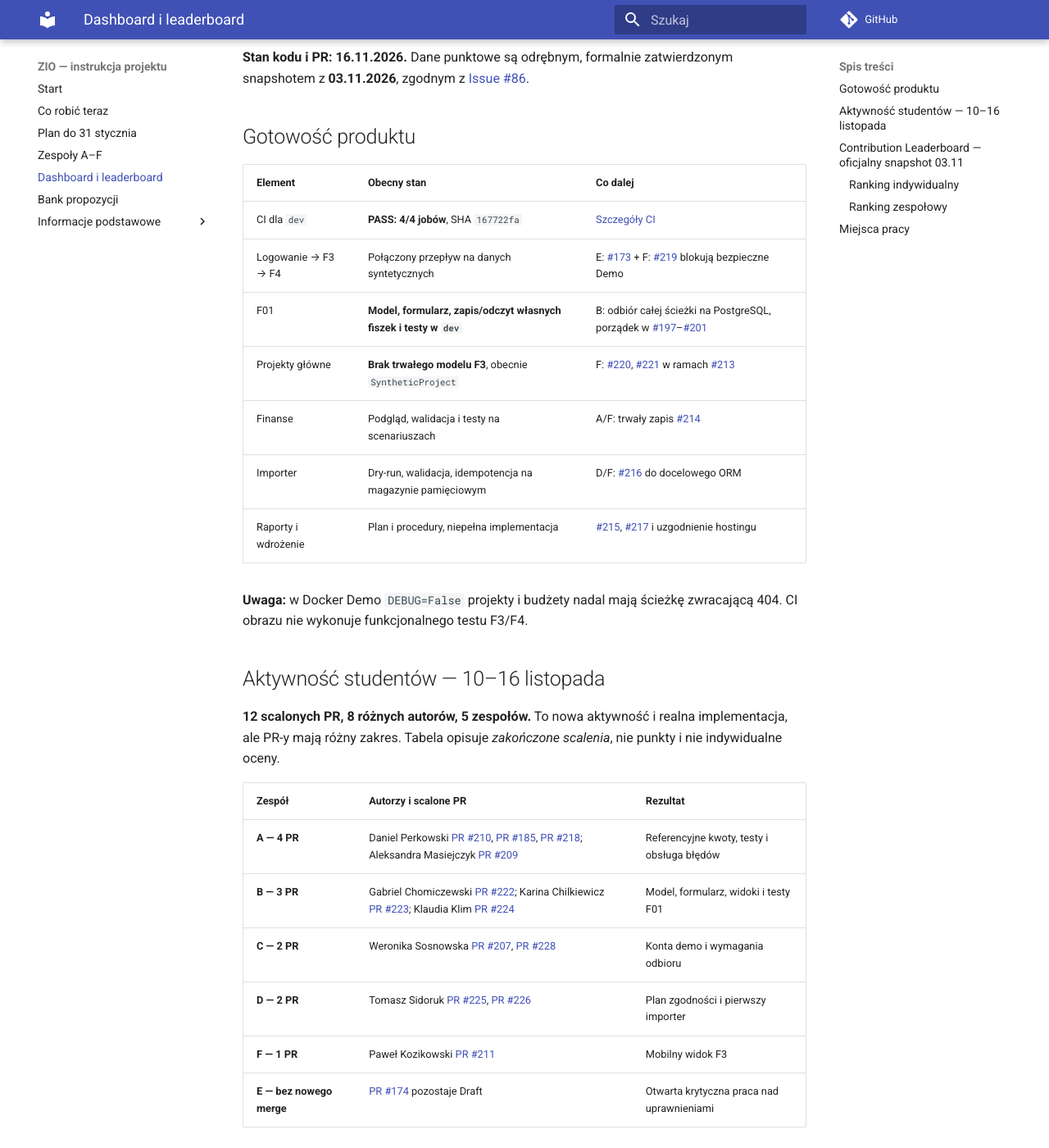
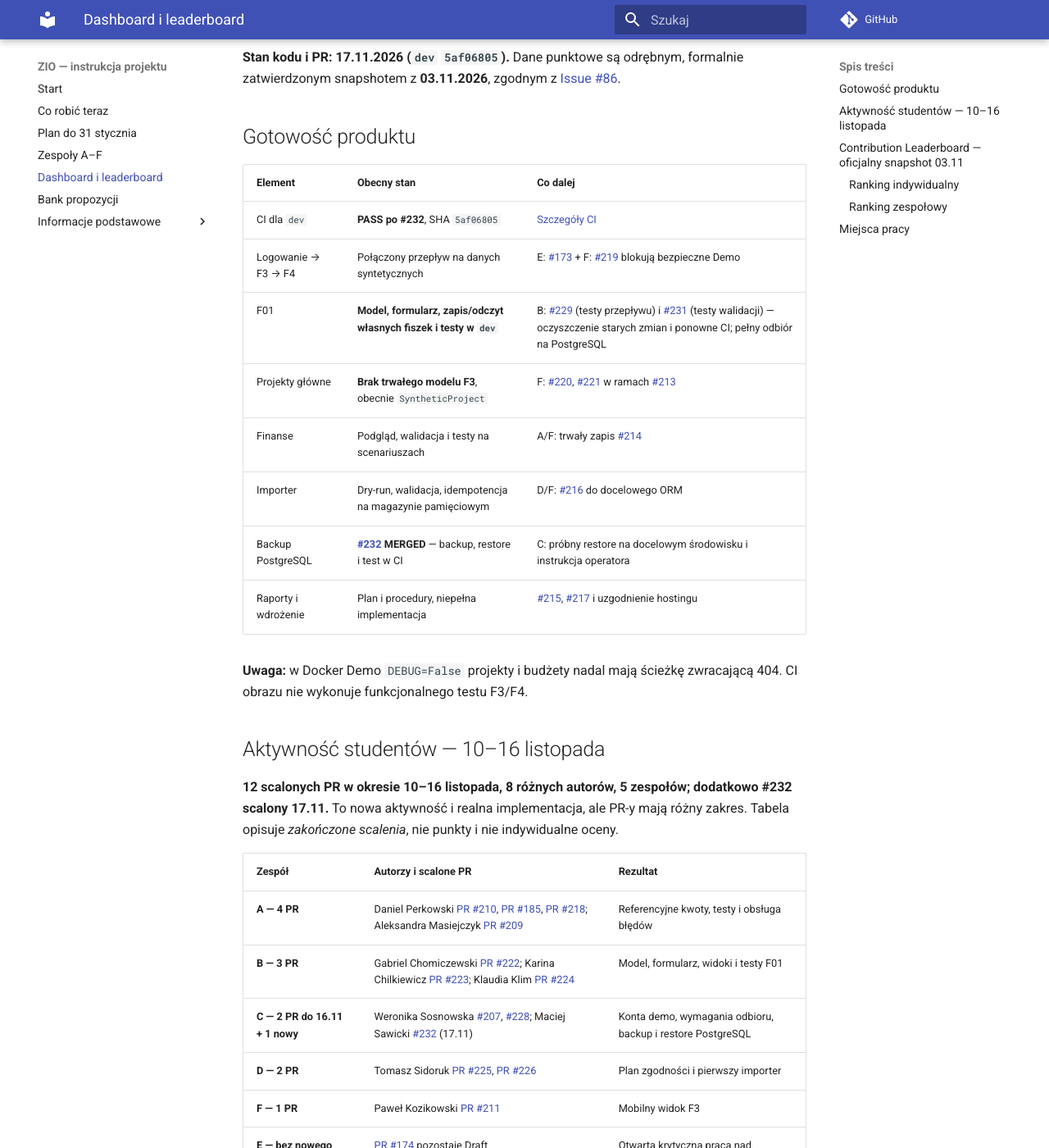
Before and after one commit to zio-wi-pb-mc/pb-science-office-manual, an MkDocs documentation site: the page built from manual/19-dashboard-projektu.md, in a window 1280 px wide and 1400 px high, scrolled down 215 px. Shown: the whole window at 82% size. Built offline with MkDocs 1.6.1 and Material for MkDocs 9.7.7, drawn with Linux system fonts in a browser that asks for light colours; comment, search, counter and statistics services are not loaded; some of the changed text lies outside the part shown.

Commit message:
docs: refresh ZIO status 17 Nov 2026

```diff
--- a/manual/19-dashboard-projektu.md
+++ b/manual/19-dashboard-projektu.md
@@ -2,31 +2,32 @@
 
 **Cel ZIO:** do **31 stycznia 2027 r.** aplikacja ma być **wdrożona, przetestowana i odebrana przez Dział Nauki**. Zespoły mogą samodzielnie wybierać zadania; wskazane Issues są propozycjami, nie przydziałami.
 
-**Stan kodu i PR: 16.11.2026.** Dane punktowe są odrębnym, formalnie zatwierdzonym snapshotem z **03.11.2026**, zgodnym z [Issue #86](https://github.com/zio-wi-pb-mc/pb-science-office/issues/86).
+**Stan kodu i PR: 17.11.2026 (`dev` `5af06805`).** Dane punktowe są odrębnym, formalnie zatwierdzonym snapshotem z **03.11.2026**, zgodnym z [Issue #86](https://github.com/zio-wi-pb-mc/pb-science-office/issues/86).
 
 ## Gotowość produktu
 
 | Element | Obecny stan | Co dalej |
 |---|---|---|
-| CI dla `dev` | **PASS: 4/4 jobów**, SHA `167722fa` | <a href="https://github.com/zio-wi-pb-mc/pb-science-office/actions/runs/43774911214">Szczegóły CI</a> |
+| CI dla `dev` | **PASS po #232**, SHA `5af06805` | <a href="https://github.com/zio-wi-pb-mc/pb-science-office/actions/">Szczegóły CI</a> |
 | Logowanie → F3 → F4 | Połączony przepływ na danych syntetycznych | E: [#173](https://github.com/zio-wi-pb-mc/pb-science-office/issues/173) + F: [#219](https://github.com/zio-wi-pb-mc/pb-science-office/issues/219) blokują bezpieczne Demo |
-| F01 | **Model, formularz, zapis/odczyt własnych fiszek i testy w `dev`** | B: odbiór całej ścieżki na PostgreSQL, porządek w [#197](https://github.com/zio-wi-pb-mc/pb-science-office/issues/197)–[#201](https://github.com/zio-wi-pb-mc/pb-science-office/issues/201) |
+| F01 | **Model, formularz, zapis/odczyt własnych fiszek i testy w `dev`** | B: [#229](https://github.com/zio-wi-pb-mc/pb-science-office/pull/229) (testy przepływu) i [#231](https://github.com/zio-wi-pb-mc/pb-science-office/pull/231) (testy walidacji) — oczyszczenie starych zmian i ponowne CI; pełny odbiór na PostgreSQL |
 | Projekty główne | **Brak trwałego modelu F3**, obecnie `SyntheticProject` | F: [#220](https://github.com/zio-wi-pb-mc/pb-science-office/issues/220), [#221](https://github.com/zio-wi-pb-mc/pb-science-office/issues/221) w ramach [#213](https://github.com/zio-wi-pb-mc/pb-science-office/issues/213) |
 | Finanse | Podgląd, walidacja i testy na scenariuszach | A/F: trwały zapis [#214](https://github.com/zio-wi-pb-mc/pb-science-office/issues/214) |
 | Importer | Dry-run, walidacja, idempotencja na magazynie pamięciowym | D/F: [#216](https://github.com/zio-wi-pb-mc/pb-science-office/issues/216) do docelowego ORM |
+| Backup PostgreSQL | **[#232](https://github.com/zio-wi-pb-mc/pb-science-office/pull/232) MERGED** — backup, restore i test w CI | C: próbny restore na docelowym środowisku i instrukcja operatora |
 | Raporty i wdrożenie | Plan i procedury, niepełna implementacja | [#215](https://github.com/zio-wi-pb-mc/pb-science-office/issues/215), [#217](https://github.com/zio-wi-pb-mc/pb-science-office/issues/217) i uzgodnienie hostingu |
 
 **Uwaga:** w Docker Demo `DEBUG=False` projekty i budżety nadal mają ścieżkę zwracającą 404. CI obrazu nie wykonuje funkcjonalnego testu F3/F4.
 
 ## Aktywność studentów — 10–16 listopada
 
-**12 scalonych PR, 8 różnych autorów, 5 zespołów.** To nowa aktywność i realna implementacja, ale PR-y mają różny zakres. Tabela opisuje *zakończone scalenia*, nie punkty i nie indywidualne oceny.
+**12 scalonych PR w okresie 10–16 listopada, 8 różnych autorów, 5 zespołów; dodatkowo #232 scalony 17.11.** To nowa aktywność i realna implementacja, ale PR-y mają różny zakres. Tabela opisuje *zakończone scalenia*, nie punkty i nie indywidualne oceny.
 
 | Zespół | Autorzy i scalone PR | Rezultat |
 |---|---|---|
 | **A — 4 PR** | Daniel Perkowski [PR #210](https://github.com/zio-wi-pb-mc/pb-science-office/pull/210), [PR #185](https://github.com/zio-wi-pb-mc/pb-science-office/pull/185), [PR #218](https://github.com/zio-wi-pb-mc/pb-science-office/pull/218); Aleksandra Masiejczyk [PR #209](https://github.com/zio-wi-pb-mc/pb-science-office/pull/209) | Referencyjne kwoty, testy i obsługa błędów |
 | **B — 3 PR** | Gabriel Chomiczewski [PR #222](https://github.com/zio-wi-pb-mc/pb-science-office/pull/222); Karina Chilkiewicz [PR #223](https://github.com/zio-wi-pb-mc/pb-science-office/pull/223); Klaudia Klim [PR #224](https://github.com/zio-wi-pb-mc/pb-science-office/pull/224) | Model, formularz, widoki i testy F01 |
-| **C — 2 PR** | Weronika Sosnowska [PR #207](https://github.com/zio-wi-pb-mc/pb-science-office/pull/207), [PR #228](https://github.com/zio-wi-pb-mc/pb-science-office/pull/228) | Konta demo i wymagania odbioru |
+| **C — 2 PR do 16.11 + 1 nowy** | Weronika Sosnowska [#207](https://github.com/zio-wi-pb-mc/pb-science-office/pull/207), [#228](https://github.com/zio-wi-pb-mc/pb-science-office/pull/228); Maciej Sawicki [#232](https://github.com/zio-wi-pb-mc/pb-science-office/pull/232) (17.11) | Konta demo, wymagania odbioru, backup i restore PostgreSQL |
 | **D — 2 PR** | Tomasz Sidoruk [PR #225](https://github.com/zio-wi-pb-mc/pb-science-office/pull/225), [PR #226](https://github.com/zio-wi-pb-mc/pb-science-office/pull/226) | Plan zgodności i pierwszy importer |
 | **F — 1 PR** | Paweł Kozikowski [PR #211](https://github.com/zio-wi-pb-mc/pb-science-office/pull/211) | Mobilny widok F3 |
 | **E — bez nowego merge** | [PR #174](https://github.com/zio-wi-pb-mc/pb-science-office/pull/174) pozostaje Draft | Otwarta krytyczna praca nad uprawnieniami |
@@ -80,7 +81,7 @@ Poniższa punktacja pozostaje bez zmian do przeliczenia według [zasad #86](http
 ## Miejsca pracy
 
 - [GitHub Project](https://github.com/orgs/zio-wi-pb-mc/projects/1/views/1) — aktualne przydziały i statusy.
-- [Otwarte PR](https://github.com/zio-wi-pb-mc/pb-science-office/pulls) — aktualnie tylko #174.
+- [Otwarte PR](https://github.com/zio-wi-pb-mc/pb-science-office/pulls) — #174, #229 i #231 (stan 17.11).
 - [Issues](https://github.com/zio-wi-pb-mc/pb-science-office/issues) — zadania i kryteria odbioru.
 - [Bank propozycji](17-bank-zadan-mvp.md) — pomysły dla osób bez własnego zadania.
 - [Roadmapa](21-roadmap-3-tygodnie.md) — cele na najbliższe tygodnie.
```
